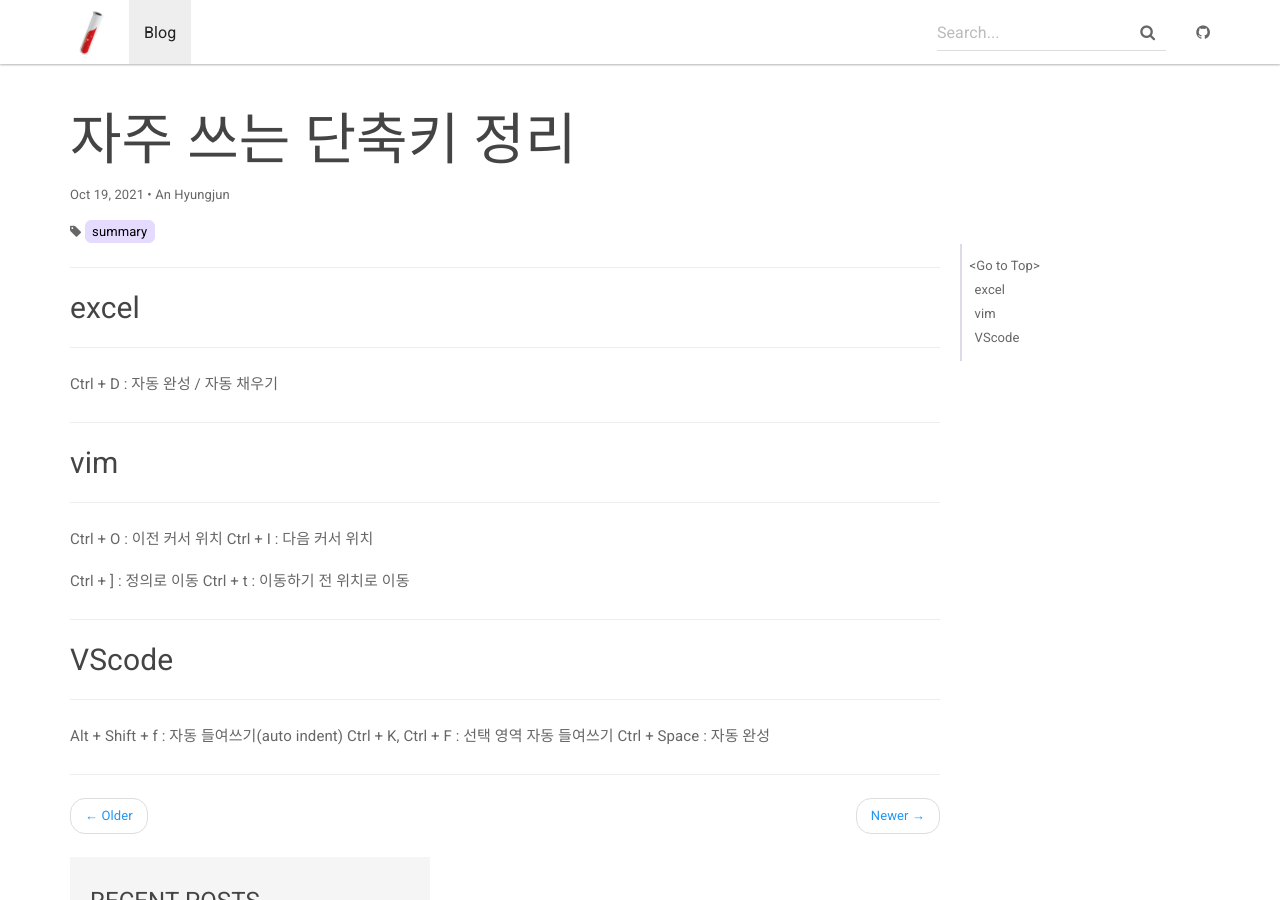
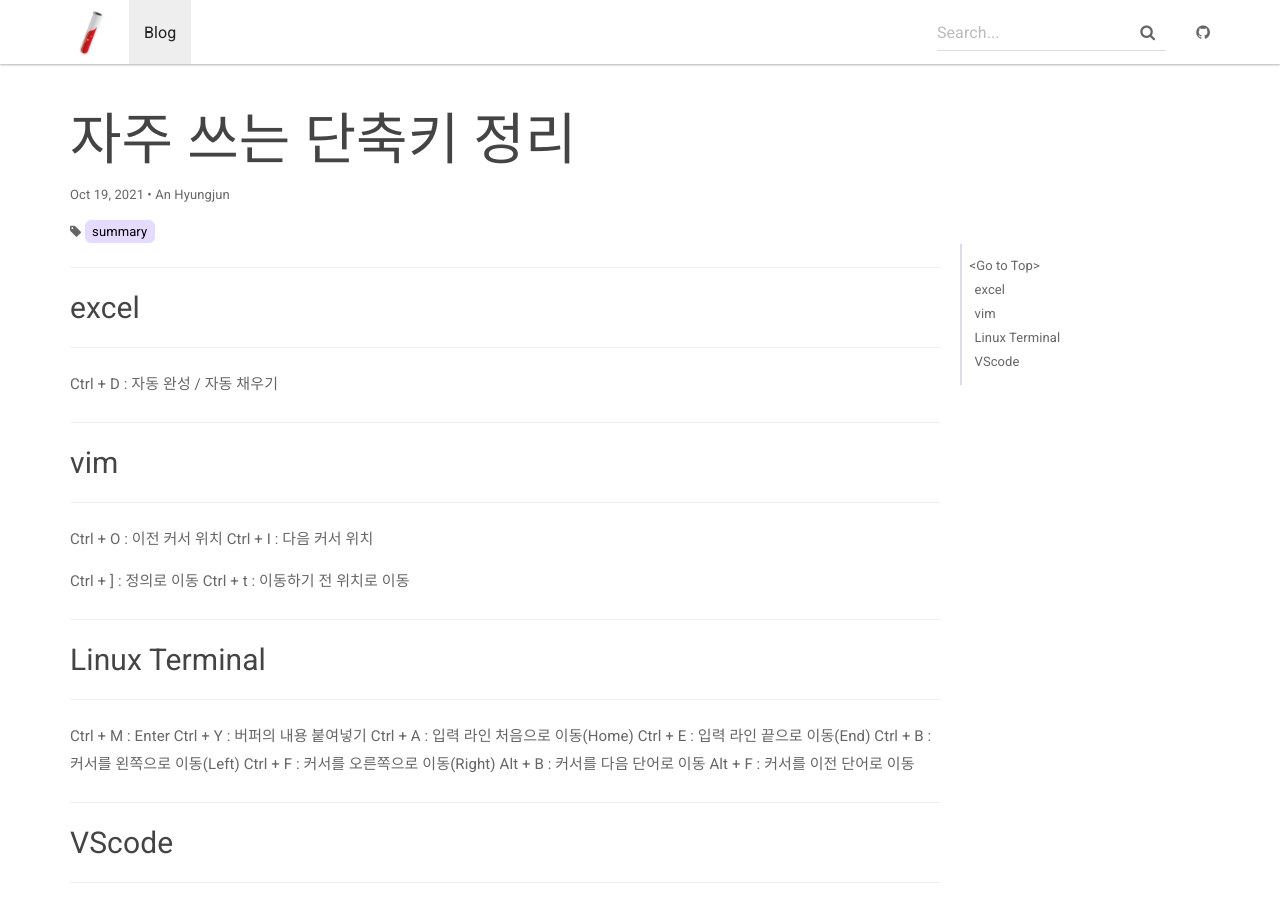
Before and after one commit to HyungjunAn/HyungjunAn.github.io, a Jekyll site: the page built from _posts/cs/2021-10-19-hotkeys.md, in a window 1280 px wide and 900 px high. Built offline with Jekyll 4.4.1, drawn with Linux system fonts in a browser that asks for light colours.

Commit message:
hotkeys: add linux terminal

```diff
--- a/_posts/cs/2021-10-19-hotkeys.md
+++ b/_posts/cs/2021-10-19-hotkeys.md
@@ -20,6 +20,19 @@ Ctrl + I	: 다음 커서 위치
 Ctrl + ]	: 정의로 이동
 Ctrl + t	: 이동하기 전 위치로 이동
 
+
+-------------------------------------------------------------
+# Linux Terminal
+-------------------------------------------------------------
+Ctrl + M		: Enter
+Ctrl + Y		: 버퍼의 내용 붙여넣기
+Ctrl + A		: 입력 라인 처음으로 이동(Home)
+Ctrl + E		: 입력 라인 끝으로 이동(End)
+Ctrl + B		: 커서를 왼쪽으로 이동(Left)
+Ctrl + F		: 커서를 오른쪽으로 이동(Right)
+Alt + B			: 커서를 다음 단어로 이동
+Alt + F			: 커서를 이전 단어로 이동
+
 -------------------------------------------------------------
 # VScode
 -------------------------------------------------------------
```
